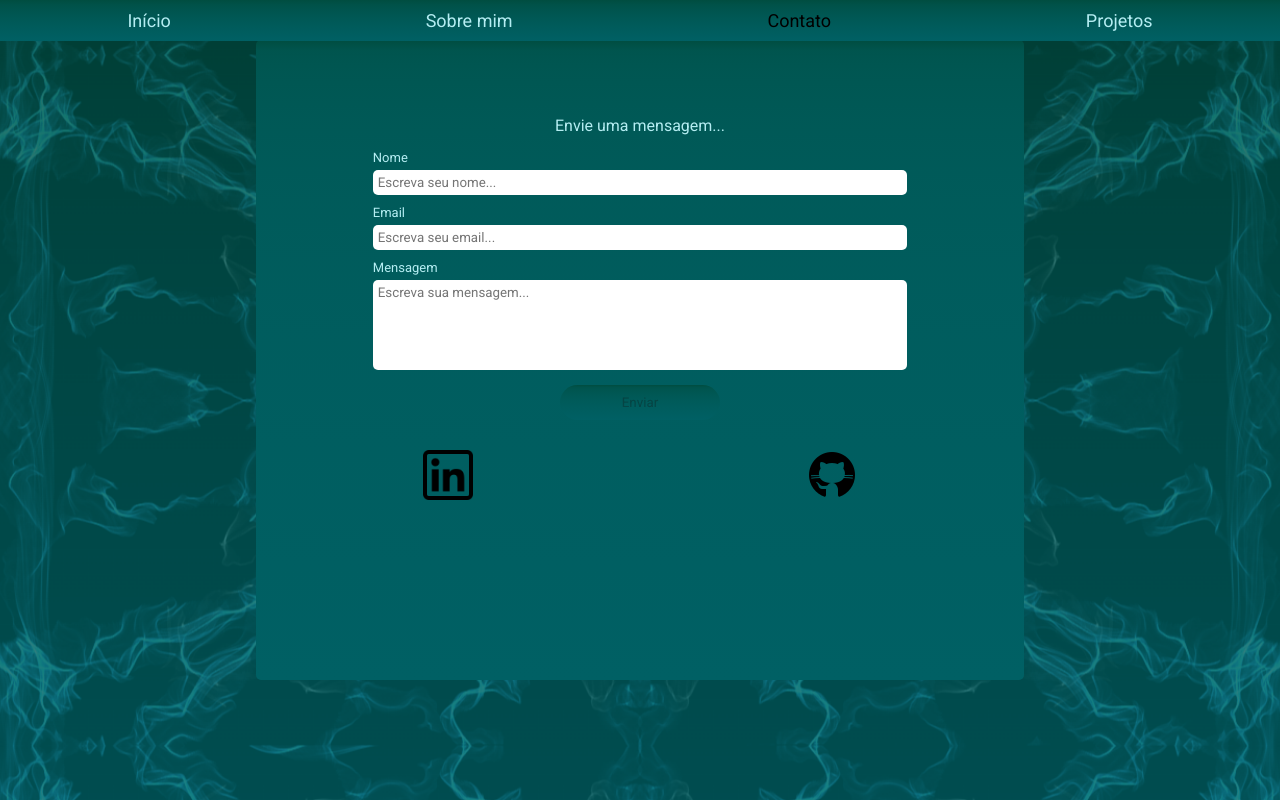
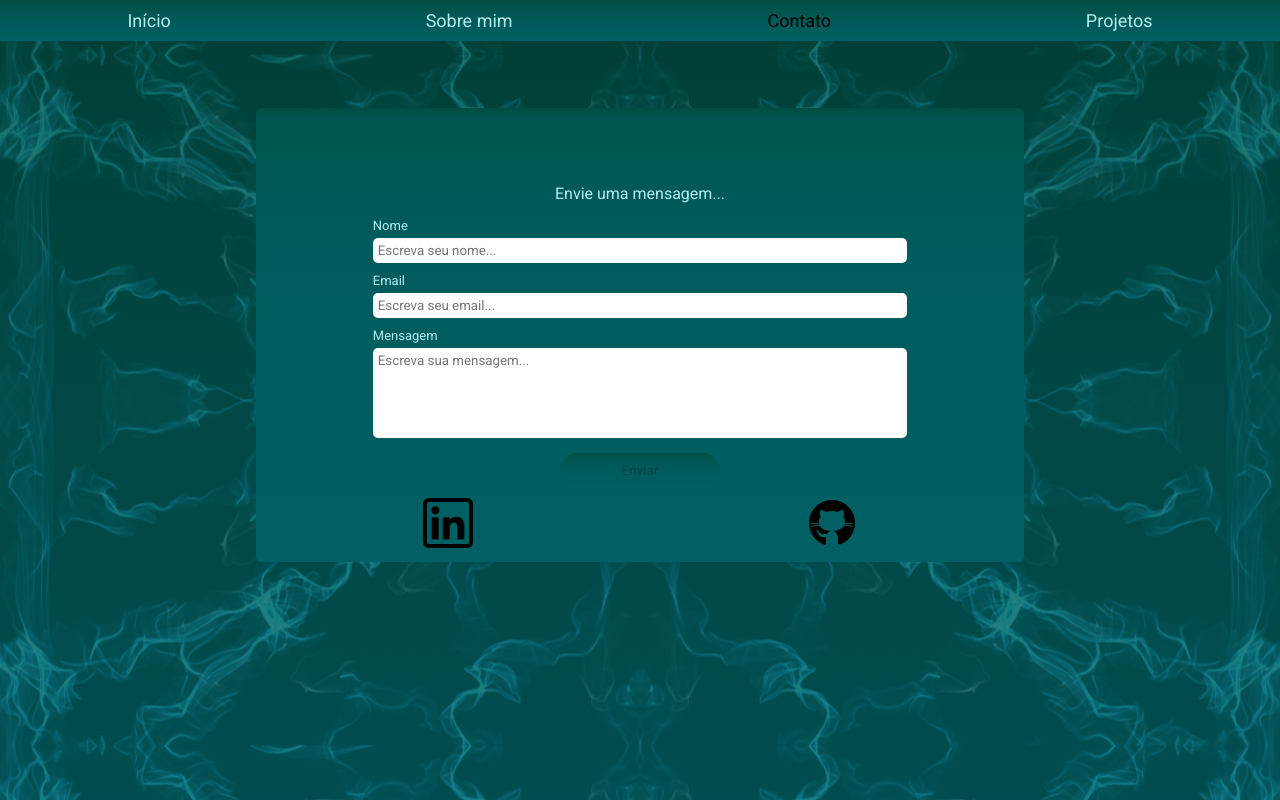
Before and after one commit to DeividBorges93/DeividBorges93.github.io, a React (Create React App) app: page /contato in a window 1280 px wide. Built offline with nearby package versions, Linux system fonts and the light colour scheme.

Commit message:
refactor(style): :lipstick: updates style to suit site with footer

```diff
--- a/src/css/components/renderAboutme.css
+++ b/src/css/components/renderAboutme.css
@@ -2,7 +2,6 @@
   display: flex;
   justify-content: center;
   align-items: center;
-  padding-top: 50px;
 }
 
 .text-div-about-me {
@@ -16,6 +15,8 @@
   flex-direction: column;
   align-items: center;
   padding: 15px;
+  margin-top: 40px;
+  margin-bottom: 10px;
 }
 
 .about-me-title {
--- a/src/css/components/sendEmail.css
+++ b/src/css/components/sendEmail.css
@@ -2,14 +2,16 @@
   display: flex;
   justify-content: center;
   align-items: center;
+  height: 80vh;
 }
 
 .div-contatcs {
   width: 60vw;
-  height: 80vh;
+  max-height: 80vh;
   background: linear-gradient(180deg, var(--dark-green-1), 5%, var(--dark-green-2) 100%);
   border-radius: 5px;
   margin-top: 40px;
+  margin-bottom: 10px;
   display: flex;
   flex-direction: column;
 }
@@ -26,6 +28,11 @@
 
 .div-send-email {
   margin-top: 8%;
+}
+
+.form-div-send-email .wait-message{
+  text-align: center;
+  padding: 150px 0px;
 }
 
 .form-div-send-email form{
@@ -103,7 +110,7 @@
   display: flex;
   justify-content: space-around;
   align-items: center;
-  padding-top: 30px;
+  padding: 10px 0px;
 }
 
 .icons {
```
